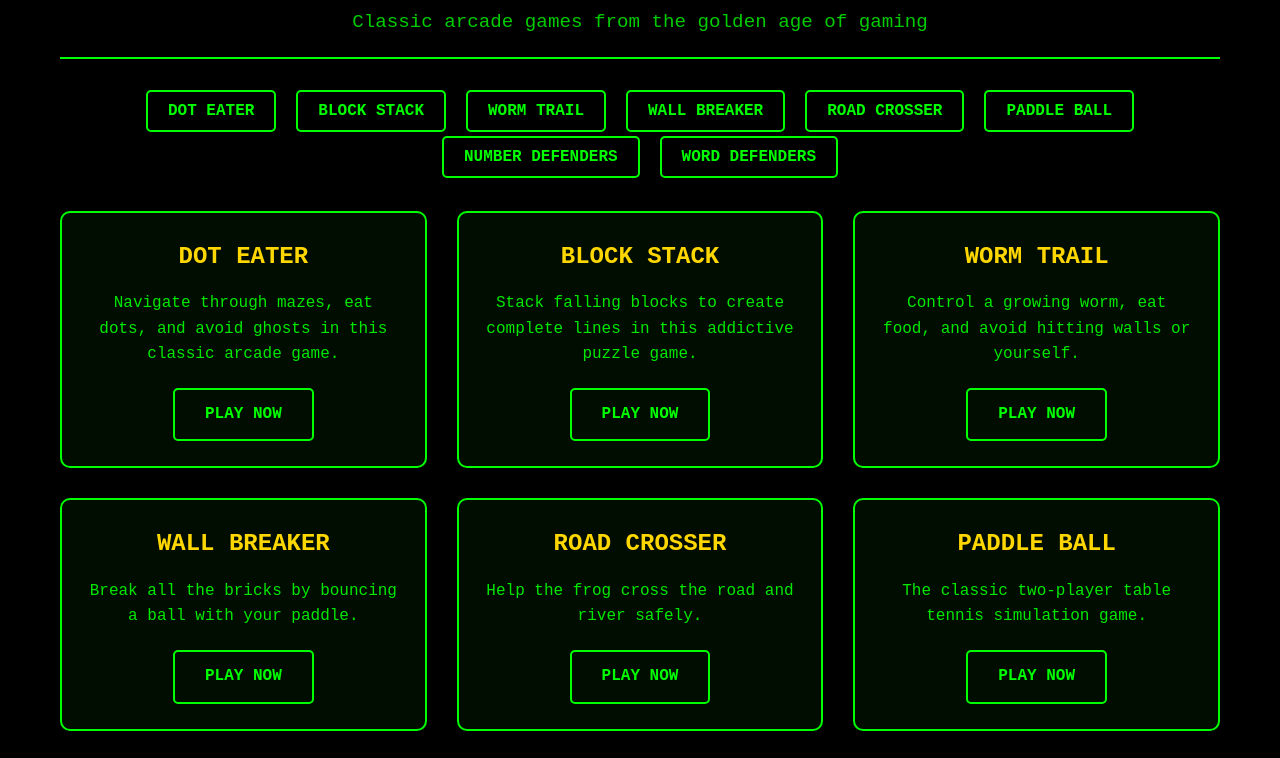
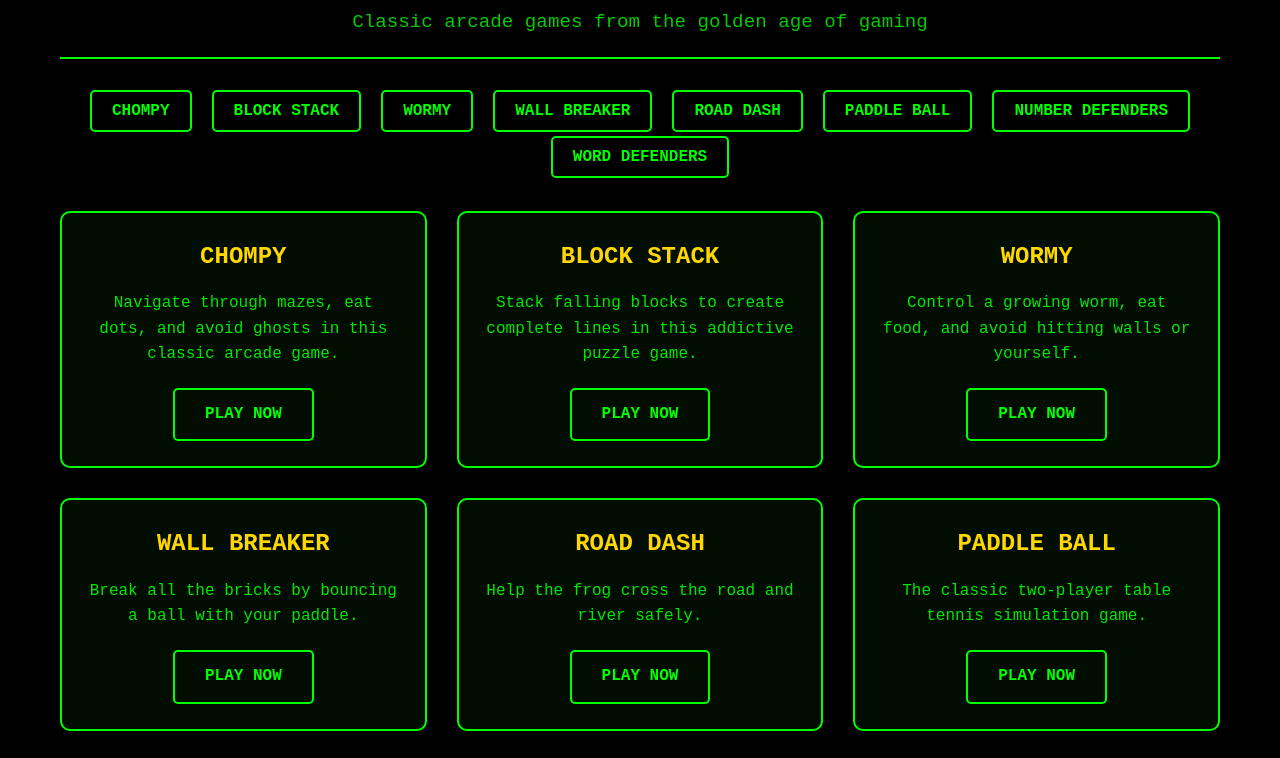
Before and after one commit to clicking-clients/retro.games, a plain HTML site: page index.html in a window 1280 px wide. Shown: the part 498-1256 px from the top of the page. Drawn offline with Linux system fonts and the light colour scheme.

Commit message:
Update display titles and navigation to match new file structure

```diff
--- a/index.html
+++ b/index.html
@@ -15,11 +15,11 @@
 
         <nav class="main-nav">
             <ul>
-                <li><a href="chompy.html">Dot Eater</a></li>
+                <li><a href="chompy.html">Chompy</a></li>
                 <li><a href="block-stack.html">Block Stack</a></li>
-                <li><a href="wormy.html">Worm Trail</a></li>
+                <li><a href="wormy.html">Wormy</a></li>
                 <li><a href="wall-breaker.html">Wall Breaker</a></li>
-                <li><a href="road-dash.html">Road Crosser</a></li>
+                <li><a href="road-dash.html">Road Dash</a></li>
                 <li><a href="paddle-ball.html">Paddle Ball</a></li>
                 <li><a href="number-defenders.html">Number Defenders</a></li>
                 <li><a href="word-defenders.html">Word Defenders</a></li>
@@ -28,7 +28,7 @@
 
         <main class="games-grid">
             <div class="game-card">
-                <h3>Dot Eater</h3>
+                <h3>Chompy</h3>
                 <p>Navigate through mazes, eat dots, and avoid ghosts in this classic arcade game.</p>
                 <a href="chompy.html" class="play-button">Play Now</a>
             </div>
@@ -40,7 +40,7 @@
             </div>
 
             <div class="game-card">
-                <h3>Worm Trail</h3>
+                <h3>Wormy</h3>
                 <p>Control a growing worm, eat food, and avoid hitting walls or yourself.</p>
                 <a href="wormy.html" class="play-button">Play Now</a>
             </div>
@@ -52,7 +52,7 @@
             </div>
 
             <div class="game-card">
-                <h3>Road Crosser</h3>
+                <h3>Road Dash</h3>
                 <p>Help the frog cross the road and river safely.</p>
                 <a href="road-dash.html" class="play-button">Play Now</a>
             </div>
@@ -77,7 +77,7 @@
         </main>
 
         <footer>
-            <p>&copy; 2024 Retro Games Collection. All games are playable in your browser!</p>
+            <p>&copy; 2025 Retro Games Collection. All games are playable in your browser!</p>
         </footer>
     </div>
 
--- a/navigation.js
+++ b/navigation.js
@@ -3,11 +3,11 @@
 // Game files configuration - moved to global scope
 const gameFiles = [
     { file: "index.html", title: "🏠 Home" },
-    { file: "chompy.html", title: "Dot Eater" },
+    { file: "chompy.html", title: "Chompy" },
     { file: "block-stack.html", title: "Block Stack" },
-    { file: "wormy.html", title: "Worm Trail" },
+    { file: "wormy.html", title: "Wormy" },
     { file: "wall-breaker.html", title: "Wall Breaker" },
-    { file: "road-dash.html", title: "Road Crosser" },
+    { file: "road-dash.html", title: "Road Dash" },
     { file: "paddle-ball.html", title: "Paddle Ball" },
     { file: "number-defenders.html", title: "Number Defenders" },
     { file: "word-defenders.html", title: "Word Defenders" }
```
Also changed, not shown: chompy.html (+1 -1 lines), road-dash.html (+1 -1 lines).
